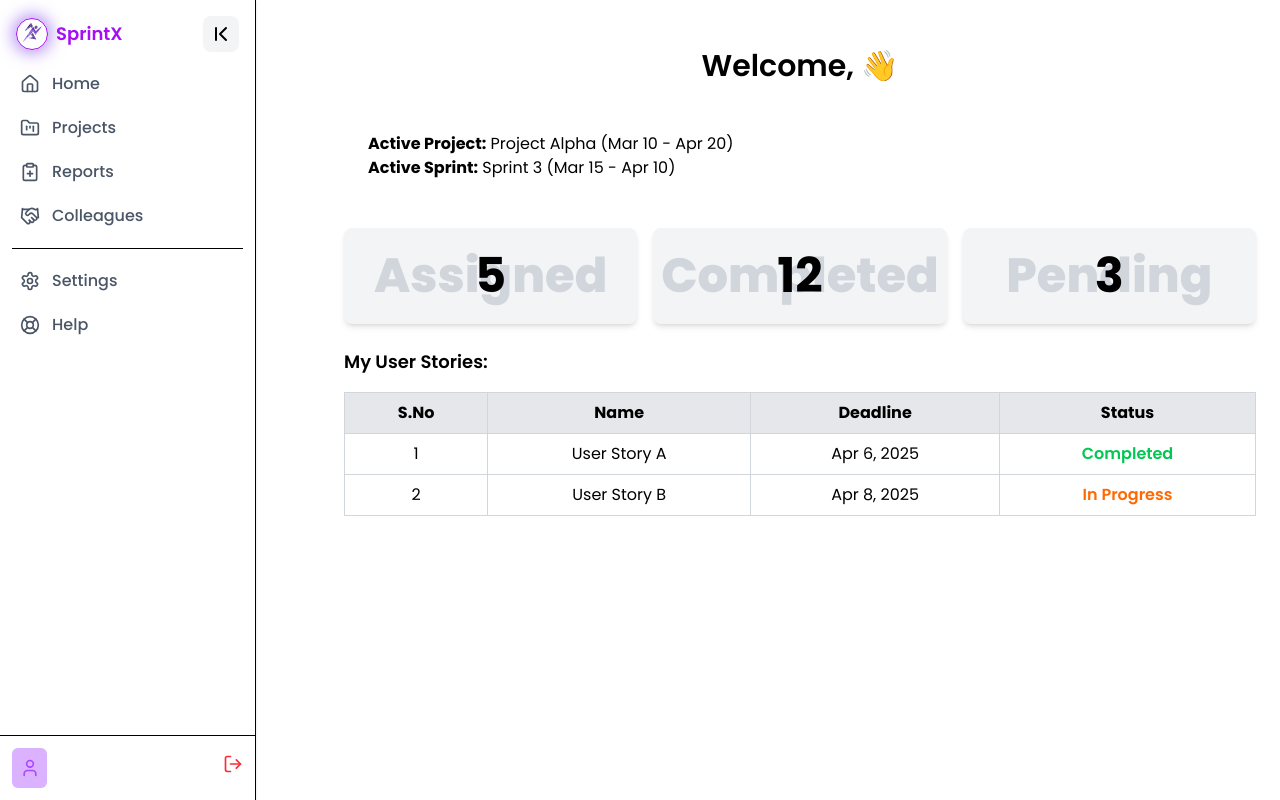
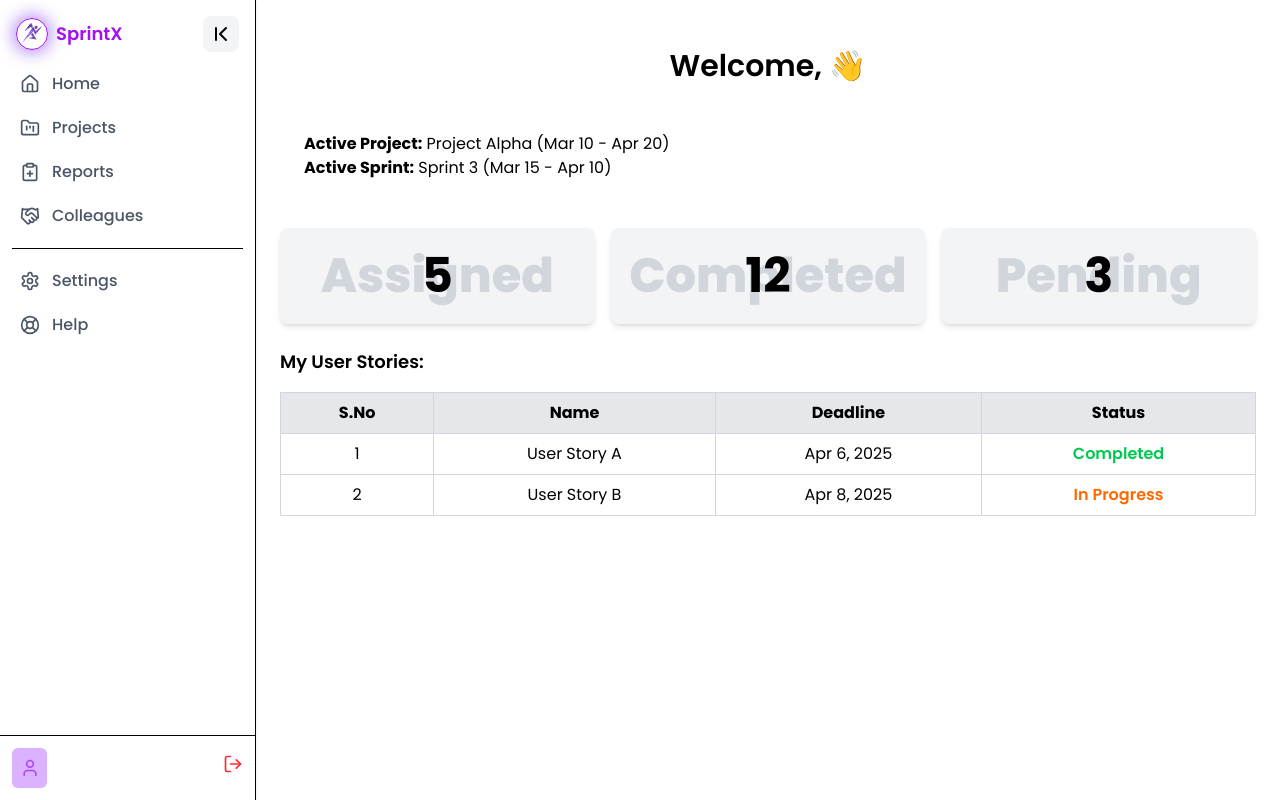
Before and after one commit to Sabarish-developer/SprintX, a React (Vite) app in the folder client/: page /home in a window 1280 px wide. Built offline with nearby package versions, Linux system fonts and the light colour scheme.

Commit message:
outlets centered

```diff
--- a/client/src/components/DashboardLayout.jsx
+++ b/client/src/components/DashboardLayout.jsx
@@ -17,7 +17,7 @@ export default function DashboardLayout() {
       </SideBar>
 
       {/* Main Content */}
-      <div className="ml-16 flex-1 overflow-x-auto">
+      <div className="flex-1 overflow-x-auto">
         <Outlet />
       </div>
     </div>
```
